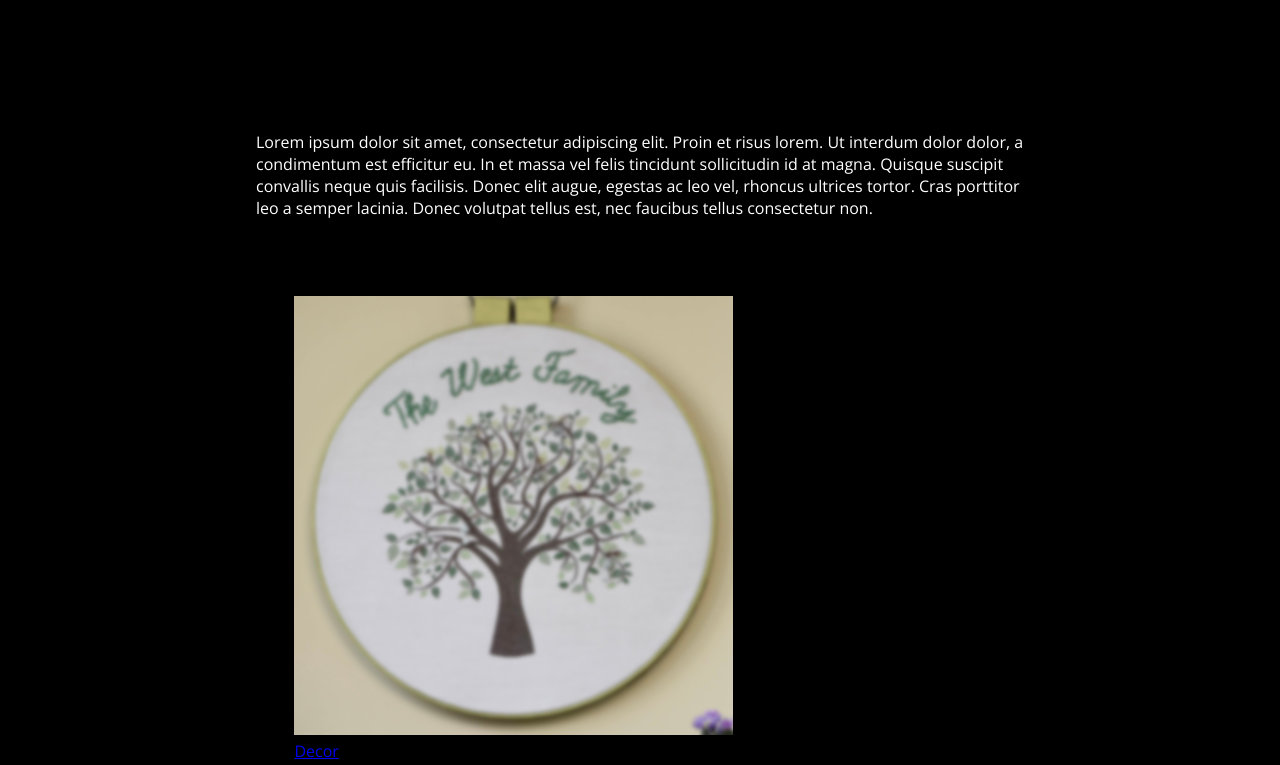
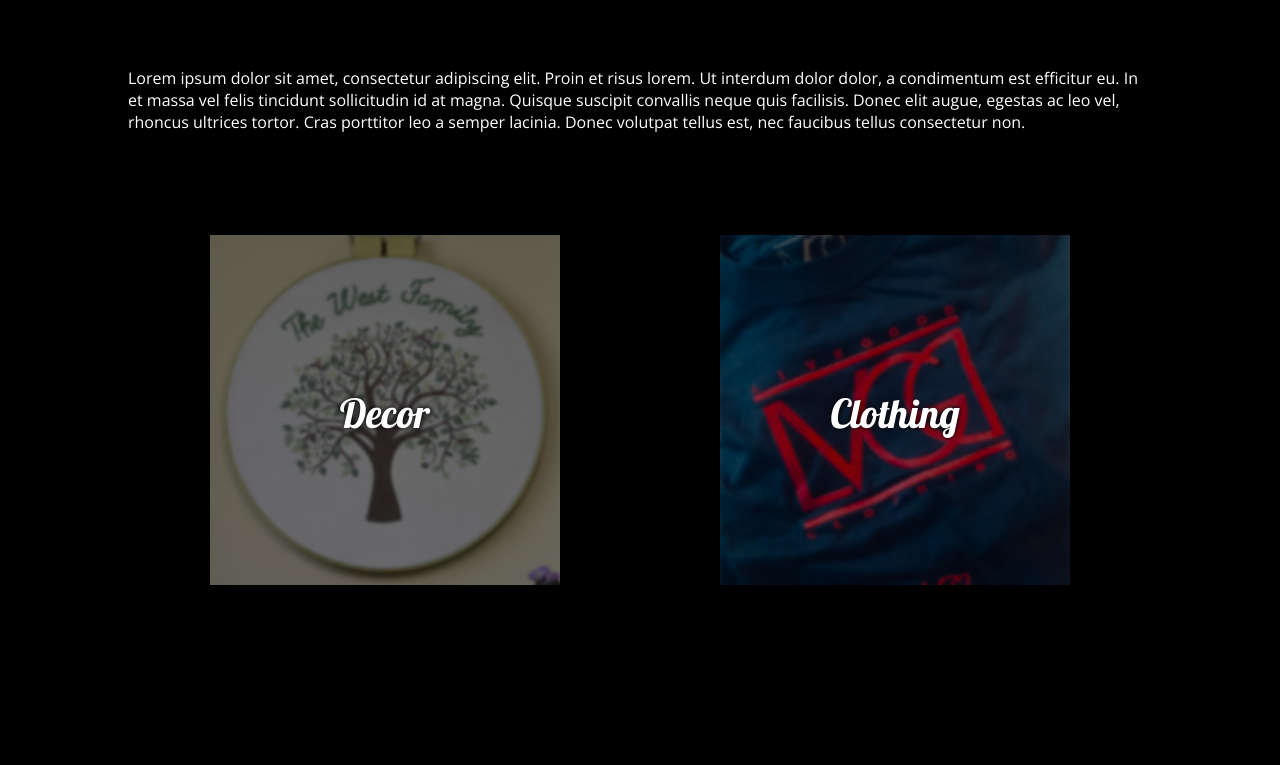
Before and after one commit to kelsilynn/infinite-embroidery, a plain HTML site: page index.html in a window 1280 px wide. Shown: the part 962-1727 px from the top of the page. After the commit the page ends 1604 px from the top, so only its background shows below. Drawn offline with nearby package versions, Linux system fonts and the light colour scheme.

Commit message:
changed css

```diff
--- a/css/infinite.css
+++ b/css/infinite.css
@@ -92,7 +92,6 @@ body {
 }
 
 .overlay-text {
-	z-index: 2;
 	position: absolute;
 	top: 50%;
 	left: 50%;
@@ -133,27 +132,64 @@ body {
 }
 
 .main-content {
-	margin: 10% auto;
-	width: 60%;
+	margin: 5% auto;
+	width: 80%;
 	color: #fff;
-	background
 }
 
 .decor-container {
-	margin: 10% 5%;
+	margin: 10% 2% 5% 8%;
+	width: 40%;
+	max-width: 350px;
 	position: relative;
+	float: left;
 }
 
-#decor-img {
+.clothing-container {
+	margin: 10% 8% 5% 2%;
+	width: 40%;
 	max-width: 350px;
-	width: 100%;
+	position: relative;
+	float: right;
 }
 
-.overlay {
+.decor-container a,
+.clothing-container a {
+	text-decoration: none;
+	color: #fff;
+}
+
+#shop-img {
+	width: 100%;
+	filter: blur(.5px);
+}
+
+.shop-overlay {
 	position: absolute;
-	background: rgba(0,0,0,0.8);
+	background: rgba(0,0,0,0.5);
 	top: 0;
 	left: 0;
 	width: 100%;
 	height: 100%;
 }
+
+.shop-overlay:hover {
+	background: rgba(0,0,0,0.7);
+}
+
+.shop-text {
+	position: absolute;
+	top: 50%;
+	left: 50%;
+	transform: translate(-50%, -50%);
+	text-shadow: 0 0 5px #000;
+	font-family: Lobster;
+	font-size: 2.5rem;
+	text-align: center;
+}
+
+.clearfix::after {
+    content: "";
+    clear: both;
+    display: table;
+}
```
Also changed, not shown: 1 other file.
